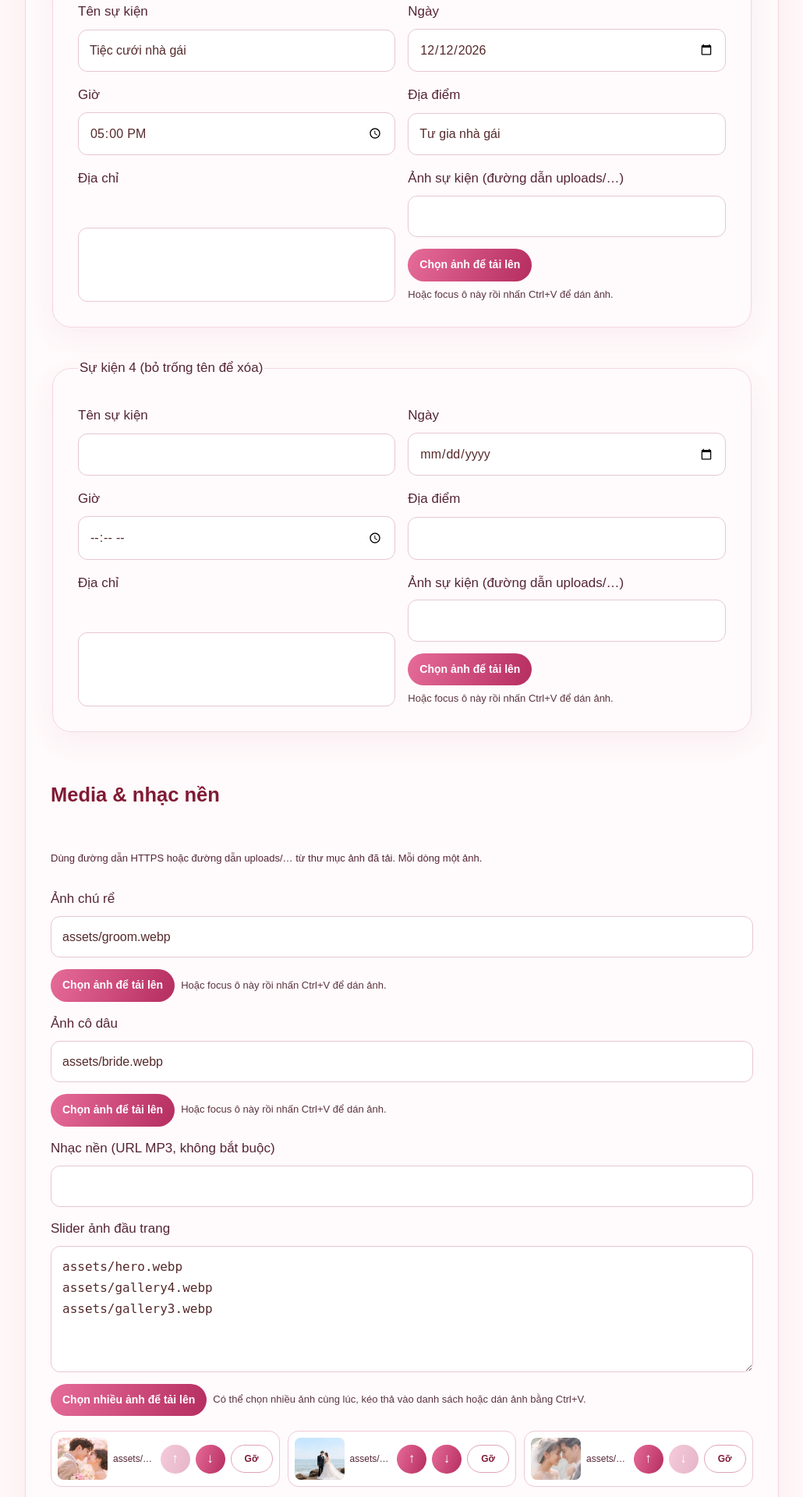
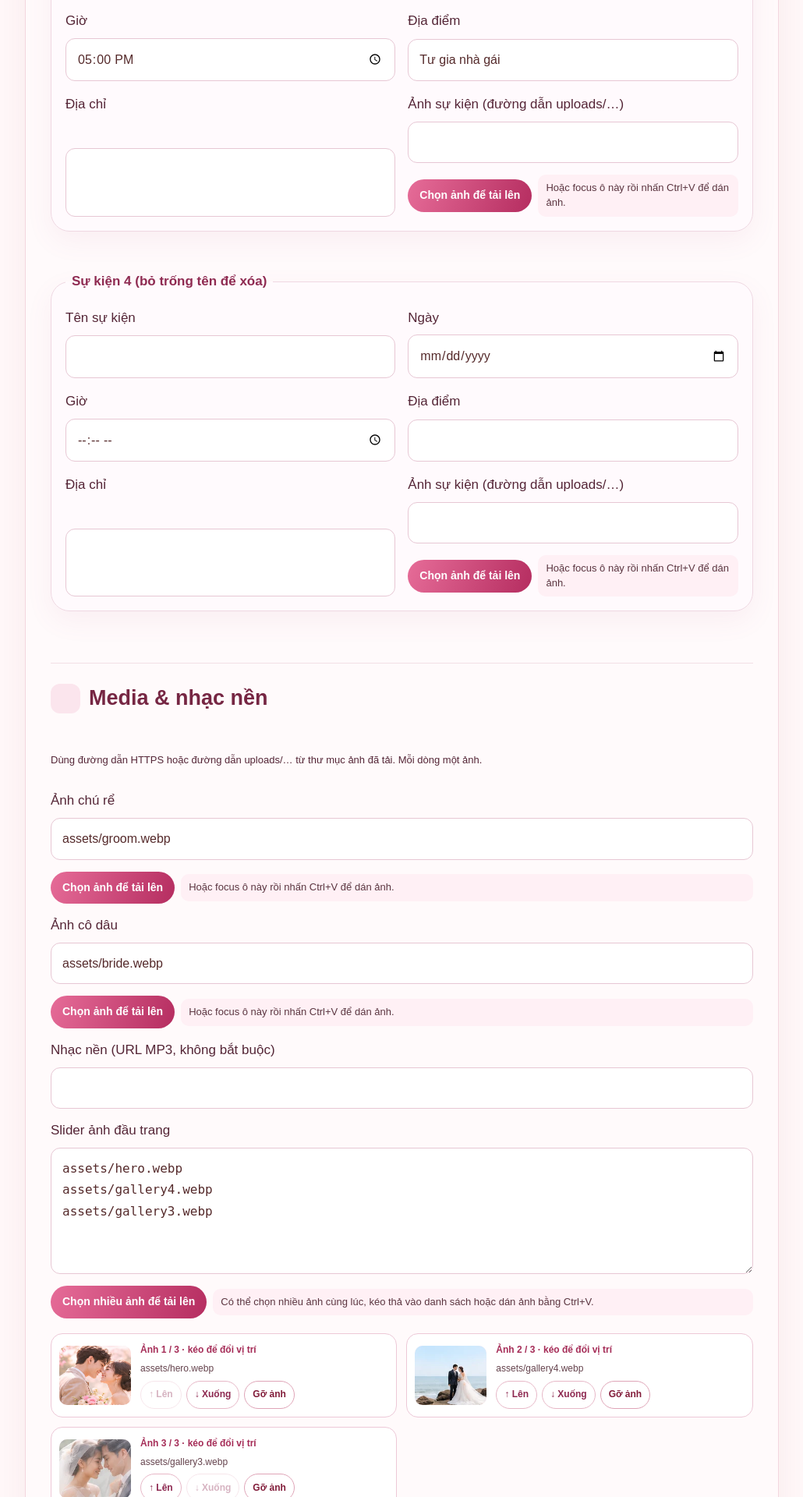
Before and after one commit to anhkietjt3a2010-collab/wedding, a PHP site: page /admin.php in a window 1280 px wide, after a click on "Thông tin đám cưới". Shown: the part 3720-5640 px from the top of the page at 78% size, without its empty margins (243-1273 px from the left). Run offline with PHP 8.4, Linux system fonts and the light colour scheme; the visitor is signed in with stand-in values (Sample User, id 1); data that the repository does not hold is empty.

Commit message:
Improve wedding admin media controls and icons

```diff
--- a/assets/admin-media.js
+++ b/assets/admin-media.js
@@ -45,29 +45,35 @@
     lines.forEach((path, index) => {
       const item = document.createElement('div');
       item.className = 'media-list-item';
+      item.draggable = true;
+      item.dataset.index = String(index);
       const image = document.createElement('img');
       image.alt = '';
       image.loading = 'lazy';
       image.src = /^(?:assets\/|uploads\/|https:\/\/)/.test(path) ? path : '';
       const name = document.createElement('span');
+      name.className = 'media-list-name';
       name.textContent = path;
       name.title = path;
+      const order = document.createElement('small');
+      order.className = 'media-list-order';
+      order.textContent = `Ảnh ${index + 1} / ${lines.length} · kéo để đổi vị trí`;
       const moveUp = document.createElement('button');
       moveUp.type = 'button';
       moveUp.className = 'media-list-action';
-      moveUp.textContent = '↑';
+      moveUp.textContent = '↑ Lên';
       moveUp.setAttribute('aria-label', `Chuyển ảnh ${index + 1} lên trước`);
       moveUp.disabled = index === 0;
       const moveDown = document.createElement('button');
       moveDown.type = 'button';
       moveDown.className = 'media-list-action';
-      moveDown.textContent = '↓';
+      moveDown.textContent = '↓ Xuống';
       moveDown.setAttribute('aria-label', `Chuyển ảnh ${index + 1} xuống sau`);
       moveDown.disabled = index === lines.length - 1;
       const remove = document.createElement('button');
       remove.type = 'button';
       remove.className = 'media-list-remove';
-      remove.textContent = 'Gỡ';
+      remove.textContent = 'Gỡ ảnh';
       remove.setAttribute('aria-label', `Gỡ ảnh ${index + 1} khỏi danh sách`);
       const changeOrder = destination => {
         const reordered = [...lines];
@@ -82,7 +88,33 @@
         target.value = lines.filter((_, i) => i !== index).join('\n');
         target.dispatchEvent(new Event('input', { bubbles: true }));
       });
-      item.append(image, name, moveUp, moveDown, remove);
+      const details = document.createElement('div');
+      details.className = 'media-list-details';
+      details.append(order, name);
+      const actions = document.createElement('div');
+      actions.className = 'media-list-actions';
+      actions.append(moveUp, moveDown, remove);
+      item.append(image, details, actions);
+      item.addEventListener('dragstart', event => {
+        item.classList.add('is-dragging');
+        event.dataTransfer?.setData('text/plain', String(index));
+        if (event.dataTransfer) event.dataTransfer.effectAllowed = 'move';
+      });
+      item.addEventListener('dragend', () => item.classList.remove('is-dragging'));
+      item.addEventListener('dragover', event => { event.preventDefault(); item.classList.add('drop-target'); });
+      item.addEventListener('dragleave', () => item.classList.remove('drop-target'));
+      item.addEventListener('drop', event => {
+        event.preventDefault();
+        item.classList.remove('drop-target');
+        const source = Number(event.dataTransfer?.getData('text/plain'));
+        if (!Number.isInteger(source) || source === index || source < 0 || source >= lines.length) return;
+        const reordered = [...lines];
+        const [moved] = reordered.splice(source, 1);
+        reordered.splice(index, 0, moved);
+        target.value = reordered.join('\n');
+        target.dispatchEvent(new Event('input', { bubbles: true }));
+        statusMessage(target, `Đã chuyển ảnh ${source + 1} tới vị trí ${index + 1}.`);
+      });
       manager.append(item);
     });
     manager.hidden = lines.length === 0;
@@ -116,6 +148,7 @@
     });
     controls.append(choose, picker, status);
     host.append(controls);
+    target.dataset.mediaStatus = 'true';
 
     if (target instanceof HTMLTextAreaElement) {
       const manager = document.createElement('div');
@@ -139,6 +172,29 @@
     }
   });
 
+  function statusMessage(target, message) {
+    const host = target.closest('label') || target.parentElement;
+    const status = host?.querySelector('.media-upload-status');
+    if (status) status.textContent = message;
+  }
+
+  const sectionIcons = new Map([
+    ['Chỉnh sửa nội dung website', 'edit'], ['Thông tin mừng cưới và QR', 'gift'],
+    ['Media & nhạc nền', 'picture'], ['Thư viện ảnh đã tải', 'folder-open'],
+    ['Tạo thiệp mời riêng', 'envelope'], ['Khách mời & lời chúc', 'users'],
+    ['Khách xác nhận tham dự', 'calendar-check'], ['Duyệt lời chúc', 'comment-heart'],
+    ['Đổi mật khẩu', 'lock'], ['Tình trạng xác nhận tham dự', 'chart-pie'],
+    ['Khách phản hồi gần đây', 'users'], ['Thao tác nhanh', 'bolt']
+  ]);
+  document.querySelectorAll('main.admin h2').forEach(heading => {
+    const iconName = sectionIcons.get(heading.textContent.trim());
+    if (!iconName || heading.querySelector('i')) return;
+    const icon = document.createElement('i');
+    icon.className = `fi fi-rr-${iconName}`;
+    icon.setAttribute('aria-hidden', 'true');
+    heading.prepend(icon);
+  });
+
   document.addEventListener('paste', event => {
     const target = event.target instanceof Element && event.target.matches('[data-paste-upload="true"]')
       ? event.target
--- a/assets/refine.css
+++ b/assets/refine.css
@@ -25,6 +25,20 @@ body{font-size:17px;line-height:1.7}.section-title>p,.story-copy{font-size:20px}
 .nav nav{font:600 18px/1.35 var(--body);gap:clamp(14px,2vw,30px);color:#3d2024}.nav nav a{min-height:48px}.event{grid-template-columns:102px minmax(0,1fr);column-gap:16px;row-gap:5px;padding:14px}.event-photo{height:148px}.event h3{font:600 26px/1.2 var(--serif);margin:2px 0 4px}.event p{font:500 17px/1.5 var(--body);color:#4e3035;margin:3px 0}.event p strong{font-weight:600}.event .btn{font-size:16px;min-height:42px}.person p{font:500 17px/1.55 var(--body)}.section-title>p,.story-copy{font:500 20px/1.65 var(--body);color:#54373b}
 @media(max-width:900px){.nav nav{font-size:16px}.event{grid-template-columns:100px minmax(0,1fr)}}
 @media(max-width:650px){.nav nav{font:600 17px/1.5 var(--body)}.event{grid-template-columns:88px minmax(0,1fr)}.event-photo{height:132px}.event h3{font-size:22px}.event p{font-size:15px}.event .btn{font-size:15px}.person p{font-size:15px}.section-title>p,.story-copy{font-size:17px}}
+
+/* Restore clear, consistent icons across the invitation. */
+.count-label{gap:10px}
+.count-label>i{flex:0 0 auto;color:var(--pink);font-size:22px}
+.person .eyebrow{display:inline-flex;align-items:center;gap:7px}
+.person .eyebrow i{color:var(--pink);font-size:18px}
+.event h3{display:flex;align-items:center;gap:9px}
+.event-icon{flex:0 0 30px;width:30px;height:30px;display:inline-grid;place-items:center;border-radius:50%;background:#fbe6ed;color:var(--pink);font-size:17px}
+.event p{display:flex;align-items:flex-start;gap:8px}
+.event p>i{flex:0 0 17px;margin-top:3px;color:var(--pink);font-size:16px;text-align:center}
+.event p>span,.event p>strong{min-width:0}
+.event-photo-empty{grid-row:1/6}
+.event .btn i{font-size:16px}
+@media(max-width:650px){.count-label>i{font-size:19px}.event h3{gap:7px}.event-icon{flex-basis:27px;width:27px;height:27px;font-size:15px}.event p{gap:7px}.event p>i{flex-basis:16px;font-size:15px}}
 
 /* Mobile invitation layout: clear hero hierarchy, app-like bottom navigation, and safe floating actions. */
 .mobile-tabbar{display:none}
--- a/assets/studio.css
+++ b/assets/studio.css
@@ -7,3 +7,41 @@ main.admin{max-width:1600px;padding:24px 3% 60px 275px;margin:auto;min-height:10
 #overview article{background:white;border:1px solid #f2dce4;border-radius:16px;padding:20px;overflow:auto}#overview h2{font-size:19px;margin:0 0 16px}.studio-metrics b{display:block;font-size:32px;color:#ae3463}.studio-chart{display:flex;align-items:center;gap:20px}.studio-chart strong,.studio-chart span{display:grid;place-items:center;border-radius:50%}.studio-chart strong{width:104px;height:104px;background:conic-gradient(#d95283 var(--percent),#f7dce7 0)}.studio-chart span{width:80px;height:80px;background:white}.studio-couple{text-align:center}#overview .studio-couple h2{font:32px var(--script);color:#946825;margin:12px}.studio-actions a{background:#fff2f6;margin-top:6px}
 @media(max-width:900px){main.admin{padding:16px}.studio-side{position:static;width:auto;height:auto;border-radius:16px;padding:12px}.studio-side strong,.studio-side small{display:none}.studio-side nav{display:flex;overflow-x:auto}.studio-side a{white-space:nowrap}.studio-metrics{grid-template-columns:repeat(2,1fr)}}
 @media(max-width:620px){.studio-grid{grid-template-columns:1fr}}
+
+/* Admin studio hierarchy and clearer media ordering controls. */
+.studio-side{z-index:30;box-shadow:8px 0 30px rgba(99,32,58,.08)}
+.studio-side nav{display:grid;gap:6px}
+.studio-side a{display:flex;align-items:center;gap:12px;min-height:46px;color:#684452;font-size:14px;font-weight:600;transition:background .2s,color .2s,transform .2s,box-shadow .2s}
+.studio-side a i{width:22px;text-align:center;font-size:18px;color:#b43d6a}
+.studio-side a:hover{transform:translateX(3px);box-shadow:0 5px 14px #a9255618}
+.studio-side a[aria-current=page]{background:linear-gradient(115deg,#e66c98,#b52d60);color:white;box-shadow:0 7px 18px #b52d6030}
+.studio-side a[aria-current=page] i{color:white}
+.admin>header.toolbar{align-items:center;padding:10px 0 18px;border-bottom:1px solid #efd8e2;margin-bottom:24px}
+.admin>header.toolbar h1{margin:0;font-size:clamp(25px,3vw,34px)}
+.admin>section[id]:not(#overview){border-radius:22px;padding:clamp(18px,3vw,32px);box-shadow:0 12px 36px #8d294510;animation:admin-section-in .28s ease both}
+.admin>section h2{display:flex;align-items:center;gap:11px;margin:10px 0 18px;color:#762643;font-size:clamp(20px,2.4vw,27px)}
+.admin>section h2 i{display:inline-grid;place-items:center;width:38px;height:38px;border-radius:12px;background:#fbe5ed;color:#bd3f70;font-size:18px}
+.admin>section h2:not(:first-child){margin-top:34px;padding-top:22px;border-top:1px solid #f2dfe6}
+.studio-metrics article{transition:transform .22s,box-shadow .22s}.studio-metrics article:hover{transform:translateY(-3px);box-shadow:0 12px 26px #9a3c5b18}
+.metric-label{display:flex;align-items:center;gap:8px;color:#70505a;font-size:14px;font-weight:600}.metric-label i{color:#c33e70;font-size:18px}
+.studio-actions a{display:flex;align-items:center;gap:9px;border:1px solid #f4dce5;transition:transform .2s,background .2s}.studio-actions a:before{content:'+';display:grid;place-items:center;width:25px;height:25px;border-radius:50%;background:#f8dbe6;color:#a92556;font-weight:700}.studio-actions a:hover{transform:translateX(3px);background:#fbe6ed}
+.studio-section-intro{margin:-7px 0 22px;color:#785b64}
+.media-list-manager{grid-template-columns:repeat(auto-fit,minmax(min(100%,360px),1fr));gap:12px}
+.media-list-item{grid-template-columns:92px minmax(0,1fr);grid-template-rows:auto auto;gap:5px 12px;padding:10px;border-radius:15px;transition:transform .18s,border-color .18s,box-shadow .18s,opacity .18s}
+.media-list-item:hover{border-color:#e8a9be;box-shadow:0 7px 20px #9a3c5b12}
+.media-list-item>img{grid-column:1;grid-row:1/3;width:92px;height:76px;border-radius:10px}
+.media-list-details{grid-column:2;min-width:0;display:grid;gap:4px;align-content:center}
+.media-list-order{color:#a52c57;font-size:12px;font-weight:700}
+.media-list-name{min-width:0;color:#65434d;font-size:12px;overflow-wrap:anywhere}
+.media-list-actions{grid-column:2;display:flex;gap:6px;flex-wrap:wrap}
+.media-list-actions button{min-height:36px;padding:6px 10px;font-size:12px}
+.media-list-item .media-list-action{background:#fff;border:1px solid #e7b7c7;color:#8d2850}
+.media-list-item.is-dragging{opacity:.45;transform:scale(.98)}
+.media-list-item.drop-target{border-color:#c53e70;box-shadow:0 0 0 3px #eaa7be55;transform:translateY(-2px)}
+.admin .media-upload-status{flex:1 1 240px;padding:8px 10px;border-radius:10px;background:#fff0f5}
+.admin fieldset.panel{margin:18px 0;padding:18px;border-color:#efd8e2;background:#fffafd}
+.admin fieldset legend{padding:0 8px;color:#8f2b52;font-weight:700}
+@keyframes admin-section-in{from{opacity:.65;transform:translateY(8px)}to{opacity:1;transform:translateY(0)}}
+@media(max-width:900px){.studio-side nav{gap:4px}.studio-side a{justify-content:center;flex-direction:column;gap:3px;min-width:92px;min-height:62px;padding:7px 10px;font-size:12px}.studio-side a i{font-size:19px}}
+@media(max-width:620px){.studio-side nav{justify-content:flex-start}.admin>header.toolbar{align-items:flex-start}.media-list-manager{grid-template-columns:1fr}.media-list-item{grid-template-columns:76px minmax(0,1fr)}.media-list-item>img{width:76px;height:68px}.media-list-actions button{flex:1 1 auto}.admin>section h2:not(:first-child){margin-top:26px;padding-top:18px}}
+@media(prefers-reduced-motion:reduce){.admin>section[id]:not(#overview){animation:none}.studio-side a,.studio-metrics article,.studio-actions a,.media-list-item{transition:none}}
--- a/studio-dashboard.php
+++ b/studio-dashboard.php
@@ -1,11 +1,11 @@
 <?php
 if (empty($auth)) return;
-$modules = ['overview'=>'Tổng quan','content'=>'Thông tin đám cưới','media'=>'Thư viện ảnh','invitations'=>'Thiệp mời & QR','guests'=>'Khách mời & lời chúc','account'=>'Tài khoản'];
+$modules = ['overview'=>['Tổng quan','chart-pie'],'content'=>['Thông tin đám cưới','rings-wedding'],'media'=>['Thư viện ảnh','picture'],'invitations'=>['Thiệp mời & QR','envelope'],'guests'=>['Khách mời & lời chúc','users'],'account'=>['Tài khoản','settings']];
 $percent = $responseCount ? round(100 * ($responseCount - $stats['declines']) / $responseCount) : 0;
 ?>
-<aside class="studio-side"><strong>Our Wedding</strong><small>ADMIN STUDIO</small><nav aria-label="Quản trị"><?php foreach ($modules as $id=>$label): ?><a href="#<?=$id?>"><?=e($label)?></a><?php endforeach ?></nav></aside>
+<aside class="studio-side"><strong>Our Wedding</strong><small>ADMIN STUDIO</small><nav aria-label="Quản trị"><?php foreach ($modules as $id=>$item): ?><a href="#<?=$id?>" data-admin-section="<?=$id?>"><?=icon($item[1])?><span><?=e($item[0])?></span></a><?php endforeach ?></nav></aside>
 <section id="overview">
-<div class="studio-metrics"><?php foreach (['Người tham dự'=>$stats['guests'],'Lời chúc'=>$wishCount,'Ảnh album'=>count($d['gallery']),'Sự kiện'=>count($d['events'])] as $label=>$value): ?><article><?=e($label)?><b><?=e($value)?></b></article><?php endforeach ?></div>
+<div class="studio-metrics"><?php foreach (['Người tham dự'=>[$stats['guests'],'users'],'Lời chúc'=>[$wishCount,'comment-heart'],'Ảnh album'=>[count($d['gallery']),'picture'],'Sự kiện'=>[count($d['events']),'calendar-heart']] as $label=>$item): ?><article><span class="metric-label"><?=icon($item[1])?><?=e($label)?></span><b><?=$item[0]?></b></article><?php endforeach ?></div>
 <div class="studio-grid"><article><h2>Tình trạng xác nhận tham dự</h2><div class="studio-chart"><strong style="--percent:<?=$percent?>%"><span><?=$percent?>%</span></strong><div>Tham dự · <?=$responseCount-$stats['declines']?><br>Từ chối · <?=(int)$stats['declines']?></div></div></article>
 <article class="studio-couple"><small>THE WEDDING OF</small><h2><?=e($d['title'])?></h2><?=e(date('d.m.Y',strtotime($d['date'])))?><p>Còn <?=max(0,(int)ceil((strtotime($d['date'])-time())/86400))?> ngày</p></article>
 <article><h2>Khách phản hồi gần đây</h2><?php if (!$responses): ?><p>Chưa có phản hồi.</p><?php else: ?><table><tr><th>Khách mời</th><th>Số người</th><th>Trạng thái</th></tr><?php foreach(array_slice($responses,0,5) as $r): ?><tr><td><?=e($r['name'])?></td><td><?=$r['attendance']==='yes'?(int)$r['guests']:0?></td><td><?=$r['attendance']==='yes'?'Tham dự':'Từ chối'?></td></tr><?php endforeach ?></table><?php endif ?></article>
```
Also changed, not shown: index.php (+3 -3 lines).
